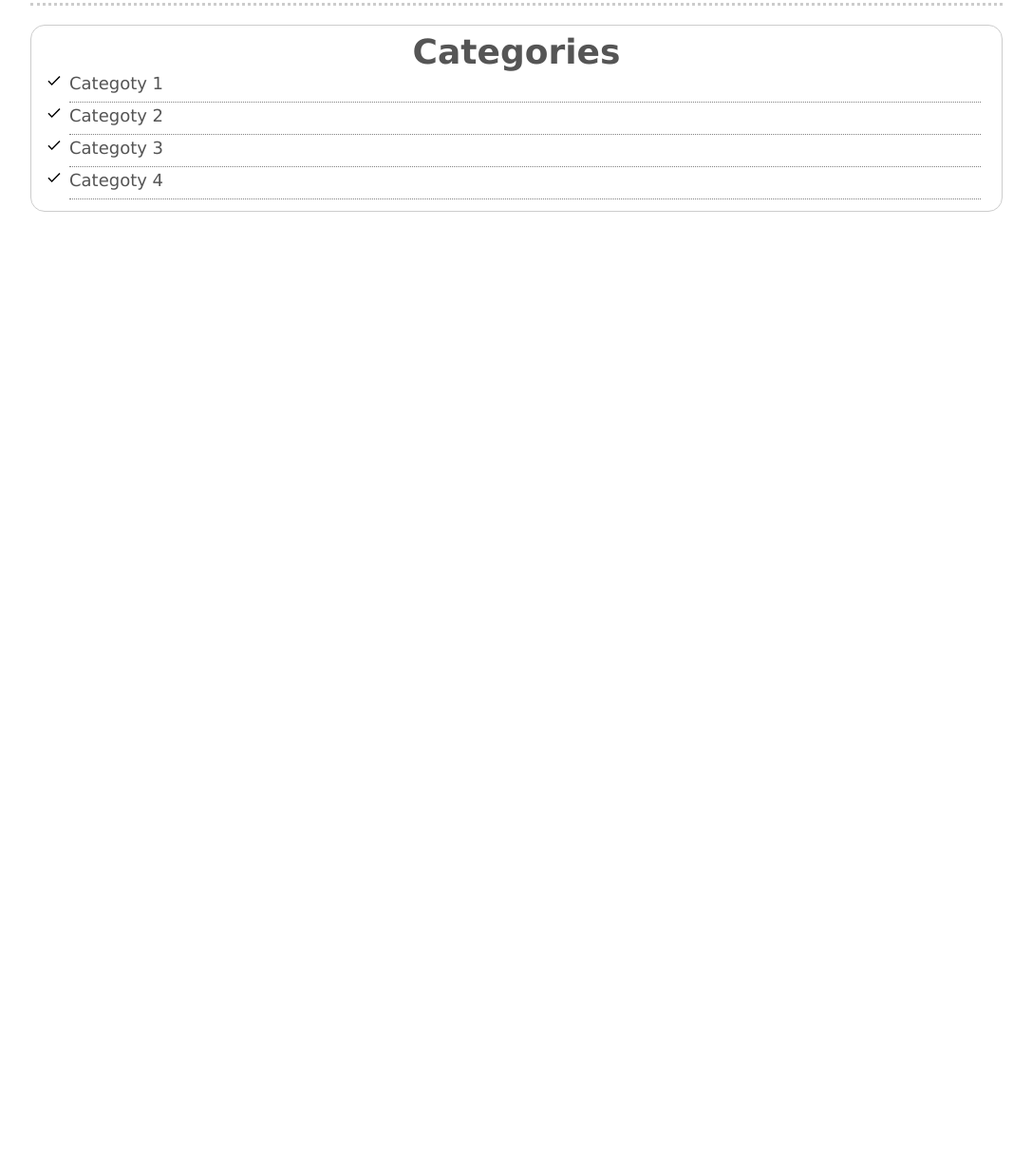
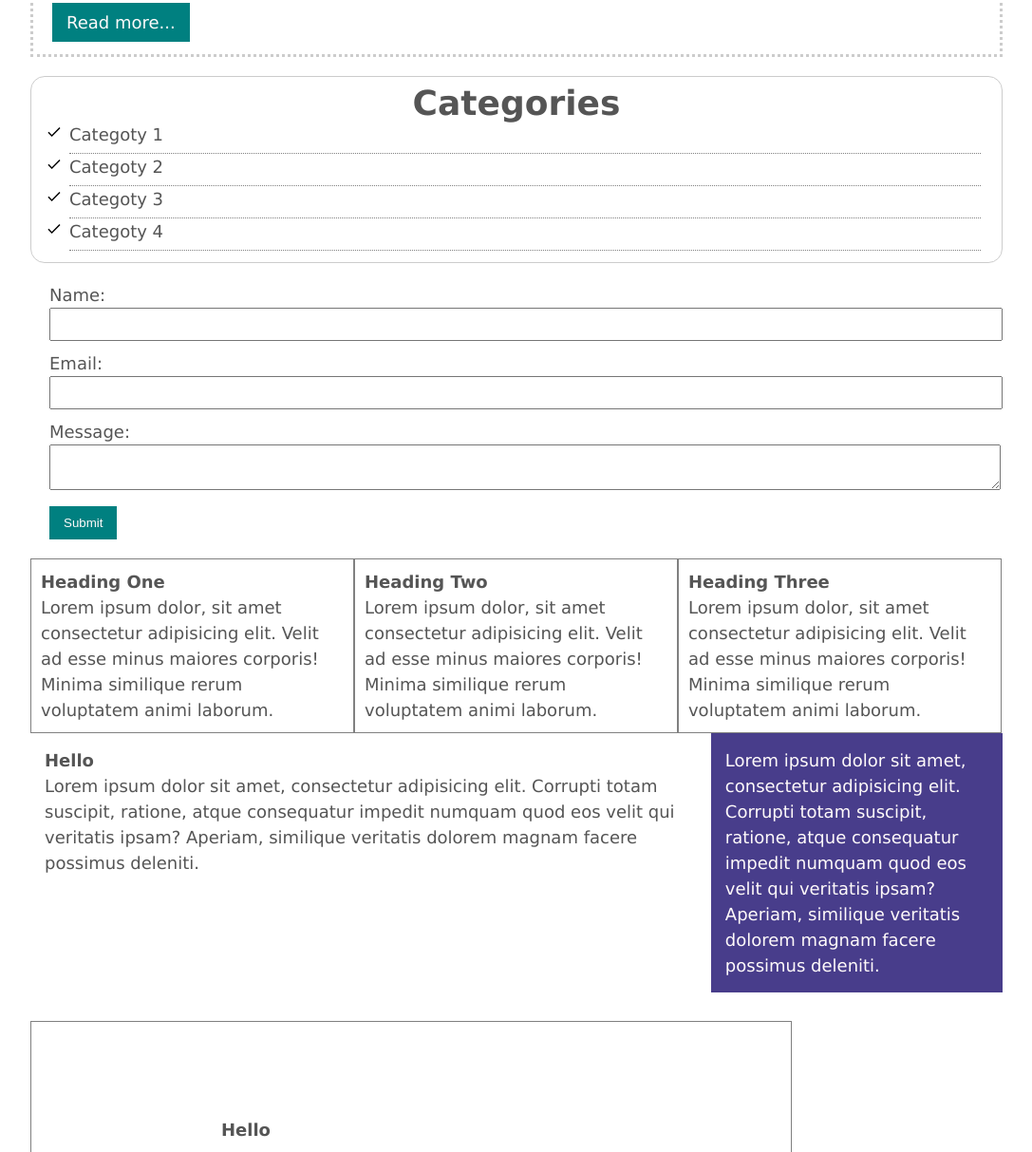
Before and after one commit to NorthmanV/CSSBasics, a plain HTML site: page index.html in a window 1280 px wide. Shown: the part 459-1672 px from the top of the page at 95% size, without its empty margins (96-1183 px from the left). Before the commit the page ends 800 px from the top, so only its background shows below. Drawn offline with Linux system fonts and the light colour scheme.

Commit message:
Forms and position investigated

```diff
--- a/css/style.css
+++ b/css/style.css
@@ -81,3 +81,66 @@ a:active {
 a:visited {
     color: lightslategray;
 }
+.my-form {
+    padding: 20px;
+}
+.my-form .form-group {
+    padding-bottom: 10px;
+}
+.my-form label {
+    display: block; /* only label will be on the line */
+}
+.my-form input[type="text"], .my-form textarea {
+    padding: 8px;
+    width: 100%;
+}
+.button {
+    background-color: teal;
+    color: snow;
+    padding: 10px 15px;
+    border: none;
+}
+.button:hover {
+    background-color: orange;
+}
+.block {
+    float: left;
+    width: 33.3%;
+    border: 1px solid gray;
+    padding: 10px;
+    box-sizing: border-box;
+}
+.clr {
+    clear: both;
+}
+#main-block {
+    float: left;
+    width: 70%;
+    padding: 15px;
+    box-sizing: border-box;
+}
+#sidebar {
+    float: right;
+    width: 30%;
+    background-color: darkslateblue;
+    color: snow;
+    padding: 15px;
+    box-sizing: border-box;
+}
+.p-box {
+    width: 800px;
+    height: 500px;
+    border: 1px solid gray;
+    margin-top: 30px;
+    position: relative;
+}
+.p-box h4 {
+    position: absolute;
+    top: 100px;
+    left: 200px;
+}
+.p-box h5 {
+    position: absolute;
+    bottom: 10%;
+    right: 50%;
+}
--- a/index.html
+++ b/index.html
@@ -33,6 +33,8 @@
                 ratione assumenda iusto, ducimus explicabo numquam exercitationem
                 totam esse! Fugiat, expedita quisquam!
             </p>
+            <br>
+            <a class="button" href="#">Read more...</a>
         </div>
         <div class="categories">
             <h1>Categories</h1>
@@ -43,6 +45,65 @@
                     <li><a href="#">Categoty 4</a></li>
                 </ul>
         </div>
+        <form class="my-form">
+            <div class="form-group">
+                <label>Name: </label>
+                <input type="text" name="name">
+            </div>
+            <div class="form-group">
+                <label>Email: </label>
+                <input type="text" name="email">
+            </div>
+            <div class="form-group">
+                <label>Message: </label>
+                <textarea name="message"></textarea>
+            </div>
+            <input class="button" type="submit" value="Submit" name="">
+        </form>
+        <div class="block">
+            <h4>Heading One</h4>
+            <p>
+                Lorem ipsum dolor, sit amet consectetur adipisicing elit.
+                Velit ad esse minus maiores corporis! Minima similique rerum voluptatem animi laborum.
+            </p>
+        </div>
+        <div class="block">
+            <h4>Heading Two</h4>
+            <p>
+                Lorem ipsum dolor, sit amet consectetur adipisicing elit.
+                Velit ad esse minus maiores corporis! Minima similique rerum voluptatem animi laborum.
+            </p>
+        </div>
+        <div class="block">
+            <h4>Heading Three</h4>
+            <p>
+                Lorem ipsum dolor, sit amet consectetur adipisicing elit.
+                Velit ad esse minus maiores corporis! Minima similique rerum voluptatem animi laborum.
+            </p>
+        </div>
+        <div class="clr"></div>
+        <div id="main-block">
+            <h4>Hello</h4>
+            <p>
+                Lorem ipsum dolor sit amet, consectetur adipisicing elit.
+                Corrupti totam suscipit, ratione, atque consequatur impedit numquam
+                quod eos velit qui veritatis ipsam? Aperiam, similique veritatis dolorem
+                magnam facere possimus deleniti.
+            </p>
+        </div>
+        <div id="sidebar">
+            <p>
+                Lorem ipsum dolor sit amet, consectetur adipisicing elit.
+                Corrupti totam suscipit, ratione, atque consequatur impedit numquam
+                quod eos velit qui veritatis ipsam? Aperiam, similique veritatis dolorem
+                magnam facere possimus deleniti.
+            </p>
+        </div>
+        <div class="clr"></div>
+        <div class="p-box">
+            <h4>Hello</h4>
+            <h5>Goodbye</h5>
+        </div>
     </div>
 
 </body>
```
